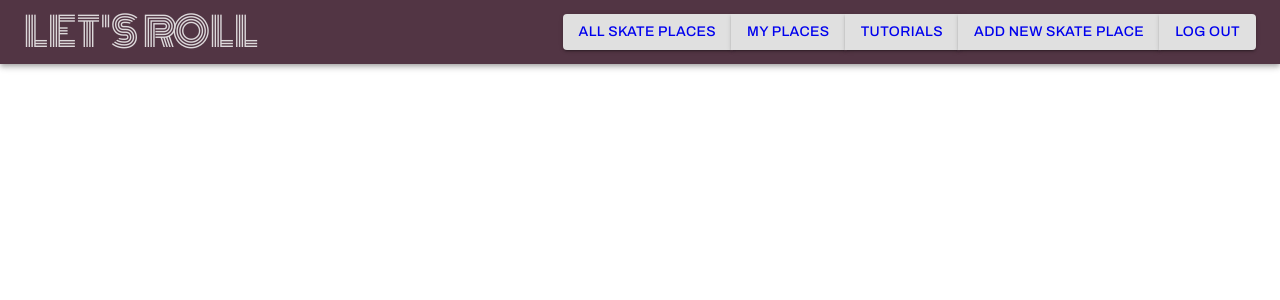
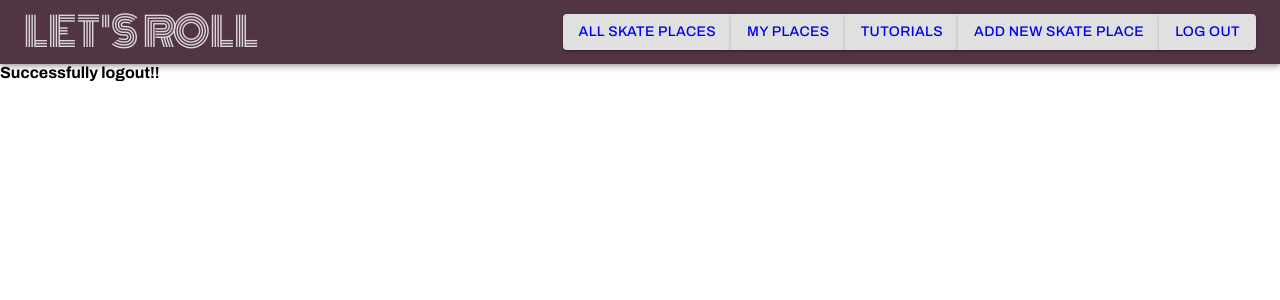
Before and after one commit to jadavianett/Lets-Roll, a React (Create React App) app in the folder client/: page /logout in a window 1280 px wide. Shown: the top 300 px of the page. Built offline with nearby package versions, Linux system fonts and the light colour scheme.

Commit message:
added code to logout user

```diff
--- a/client/src/App.js
+++ b/client/src/App.js
@@ -9,6 +9,7 @@ import Signup from "./pages/Signup";
 import Tutorials from "./pages/Tutorials";
 import UserDashboard from "./pages/UserDashboard";
 import ViewMyPlaces from "./pages/ViewMyPlaces";
+import Logout from "./pages/Logout";
 import AppBar from "./components/AppBar";
 import EditPlace from "./pages/EditPlace";
 import AuthContext from "./context/AuthContext";
@@ -37,6 +38,7 @@ function App() {
           <AppBar />
           <Route exact path="/" component={Login} />
           <Route exact path="/login" component={Login} />
+          <Route exact path="/logout" component={Logout} />
           <Route exact path="/addnewplace" component={AddNewPlace} />
           <Route exact path="/allplaces" component={AllPlaces} />
           <Route exact path="/oneskateplace/:id" component={OneSkatePlace} />
--- /dev/null
+++ b/client/src/pages/Logout.js
@@ -0,0 +1,28 @@
+import React from 'react';
+import AuthContext from "../context/AuthContext";
+import {useState, useContext, useEffect } from "react";
+
+const Logout = () => {
+
+    const { jwt, setJwt } = useContext(AuthContext);
+
+    useEffect(()=>{
+        const sessionJwt = sessionStorage.getItem("jwt");
+        if(sessionJwt)
+        {
+            sessionStorage.setItem("jwt", "");
+            setJwt("");
+
+        }
+
+
+      },[]);
+
+    return (
+        <div>
+            <h4>Successfully logout!!</h4>
+        </div>
+    );
+};
+
+export default Logout;
```
